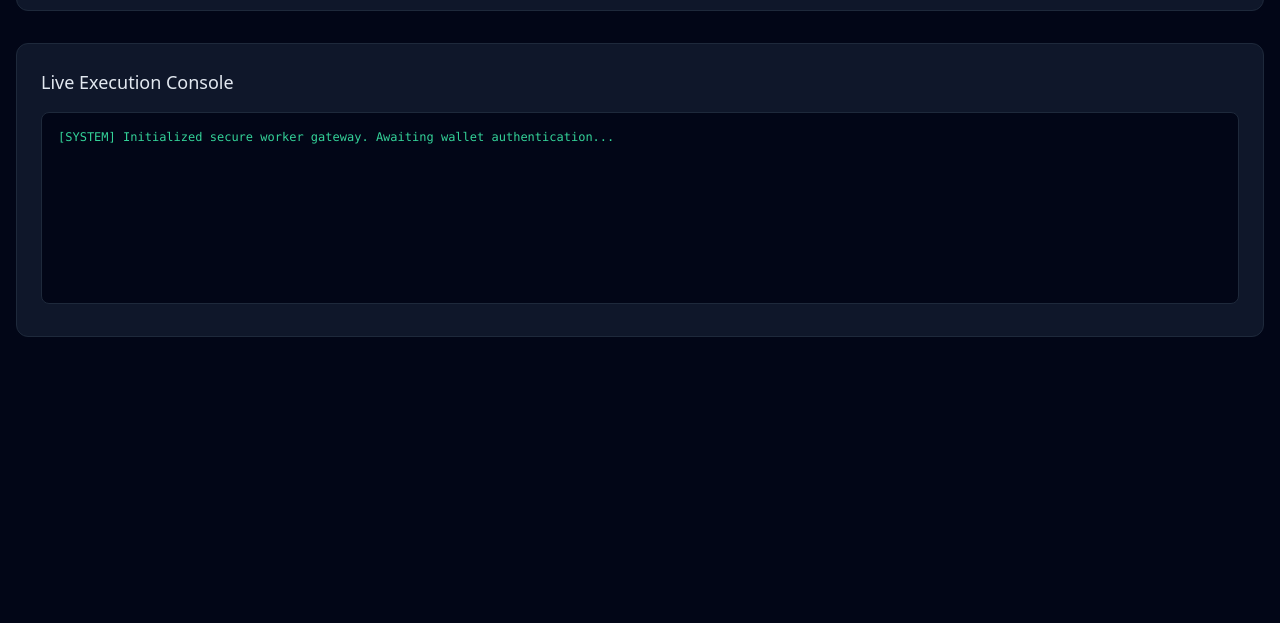
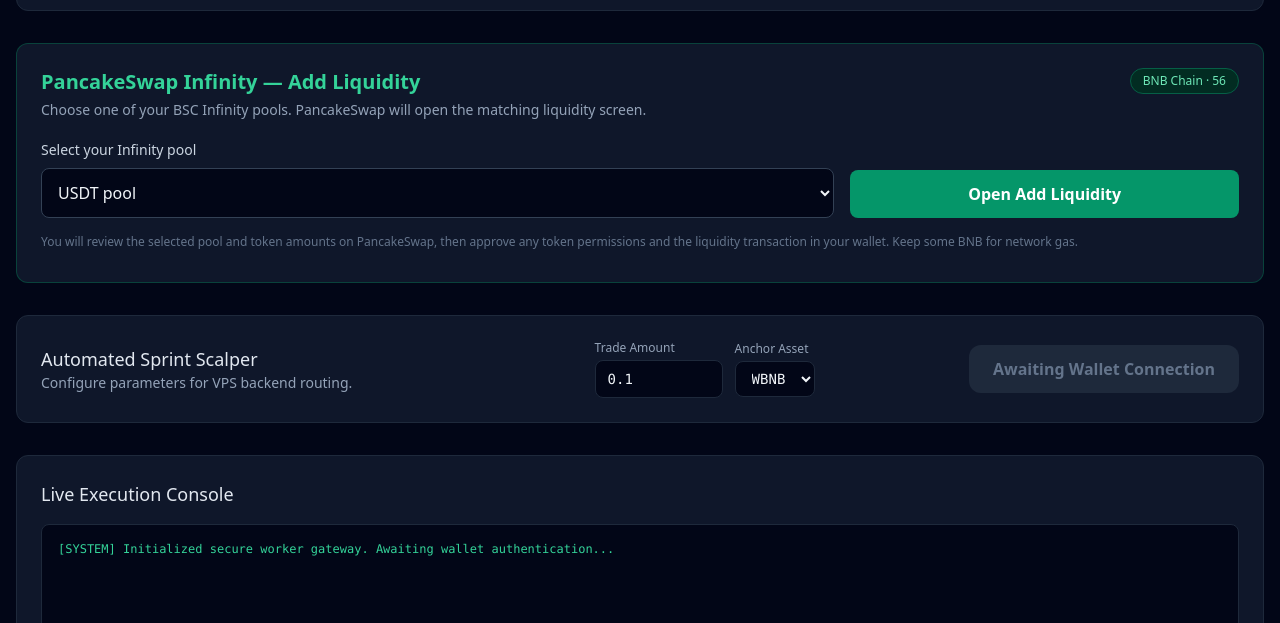
Before and after one commit to gullipillivj/ROTON-CF, a plain HTML site: page index.html in a window 1280 px wide. Shown: the part 838-1461 px from the top of the page. Before the commit the page ends 1207 px from the top, so only its background shows below. Drawn offline with nearby package versions, Linux system fonts and the light colour scheme.

Commit message:
Add PancakeSwap Infinity Liquidity Widget section

```diff
--- a/index.html
+++ b/index.html
@@ -147,7 +147,76 @@
             </div>
         </div>
 
-        <!-- Live Execution Console -->
+
+
+
+
+
+
+             <!-- PancakeSwap Infinity Add Liquidity Widget -->
+        <section id="infinity-liquidity" class="bg-slate-900 border border-emerald-800/60 rounded-xl p-6 mb-8">
+            <div class="flex flex-col md:flex-row md:items-start md:justify-between gap-4">
+                <div>
+                    <h2 class="text-xl font-semibold text-emerald-400">PancakeSwap Infinity — Add Liquidity</h2>
+                    <p class="text-sm text-slate-400 mt-1">Choose one of your BSC Infinity pools. PancakeSwap will open the matching liquidity screen.</p>
+                </div>
+                <span class="text-xs rounded-full border border-emerald-800 bg-emerald-950 px-3 py-1 text-emerald-300">BNB Chain · 56</span>
+            </div>
+
+            <div class="mt-5 grid grid-cols-1 md:grid-cols-3 gap-4">
+                <div class="md:col-span-2">
+                    <label for="infinity-pool-select" class="block text-sm text-slate-300 mb-2">Select your Infinity pool</label>
+                    <select id="infinity-pool-select" class="w-full bg-slate-950 border border-slate-700 rounded-lg px-3 py-3 text-slate-100 focus:outline-none focus:border-emerald-500">
+                        <option value="0x6a3223555f0c2d7cd79c465c7a984a78e3bbb1c64daabb56ffb0b3baf3790bb0">USDT pool</option>
+                        <option value="0xd7eb30623259ab43dcdd5f2749fdb5c9c864c954a42288ccb5869ec8efbf649f">WBNB pool</option>
+                        <option value="0x1f0d715d8eb4389204109fe9d4743aaac6c1299885f02e0a555ebfdd0353bc15">BTCB pool</option>
+                        <option value="0x7323c830ca97607fe27b2a00a270ae89ae9e2228bb62008fd6c65cd08d41d654">CAKE pool</option>
+                        <option value="0x8458c564a063865e437200adeb300dfe4b3841b0e5dac6ed808af51ed1beef95">BNB pool</option>
+                        <option value="0xa05493fb96792e68b8317b3b1e306e0223d140143b166ae3e89ad0af06e5b05e">USDC pool</option>
+                    </select>
+                </div>
+                <div class="flex flex-col justify-end">
+                    <button id="open-infinity-liquidity" type="button" class="w-full bg-emerald-600 hover:bg-emerald-500 text-white font-semibold rounded-lg px-5 py-3 transition">
+                        Open Add Liquidity
+                    </button>
+                </div>
+            </div>
+            <p class="text-xs text-slate-500 mt-4">You will review the selected pool and token amounts on PancakeSwap, then approve any token permissions and the liquidity transaction in your wallet. Keep some BNB for network gas.</p>
+            <p id="infinity-liquidity-status" class="text-xs text-emerald-300 mt-2" aria-live="polite"></p>
+        </section>
+
+        <!-- Prodbot Configuration & Controls -->
+        <div class="grid grid-cols-1 md:grid-cols-3 gap-6 mb-8">
+            <div class="bg-slate-900 border border-slate-800 rounded-xl p-6 md:col-span-3 flex flex-col md:flex-row justify-between items-center gap-6">
+                <div class="w-full md:w-1/3">
+                    <h2 class="text-lg font-medium text-slate-200">Automated Sprint Scalper</h2>
+                    <p class="text-sm text-slate-400">Configure parameters for VPS backend routing.</p>
+                </div>
+
+                <div class="flex items-center gap-3 w-full md:w-auto">
+                    <div class="flex flex-col">
+                        <label class="text-xs text-slate-400 mb-1">Trade Amount</label>
+                        <input type="number" id="trade-amount" value="0.1" step="0.01" min="0.001"
+                               class="bg-slate-950 border border-slate-800 rounded-lg px-3 py-2 text-slate-100 text-sm font-mono w-32 focus:outline-none focus:border-emerald-500">
+                    </div>
+                    <div class="flex flex-col">
+                        <label class="text-xs text-slate-400 mb-1">Anchor Asset</label>
+                        <select id="anchor-token"
+                                class="bg-slate-950 border border-slate-800 rounded-lg px-3 py-2 text-slate-100 text-sm font-mono focus:outline-none focus:border-emerald-500">
+                            <option value="0xbb4CdB9CBd36B01bD1cBaEBF2De08d9173bc095c">WBNB</option>
+                            <option value="0x55d398326f99059fF775485246999027B3197955">USDT</option>
+                        </select>
+                    </div>
+                </div>
+
+                <div class="w-full md:w-auto">
+                    <button id="start-bot-btn" disabled class="w-full md:w-auto bg-slate-800 text-slate-500 px-6 py-3 rounded-xl font-semibold cursor-not-allowed">
+                        Awaiting Wallet Connection
+                    </button>
+                </div>
+            </div>
+        </div>
+      <!-- Live Execution Console -->
         <div class="bg-slate-900 border border-slate-800 rounded-xl p-6">
             <h2 class="text-lg font-medium text-slate-200 mb-4">Live Execution Console</h2>
             <div id="console-log" class="bg-slate-950 rounded-lg p-4 font-mono text-xs text-emerald-400 h-48 overflow-y-auto border border-slate-800 space-y-1">
```
